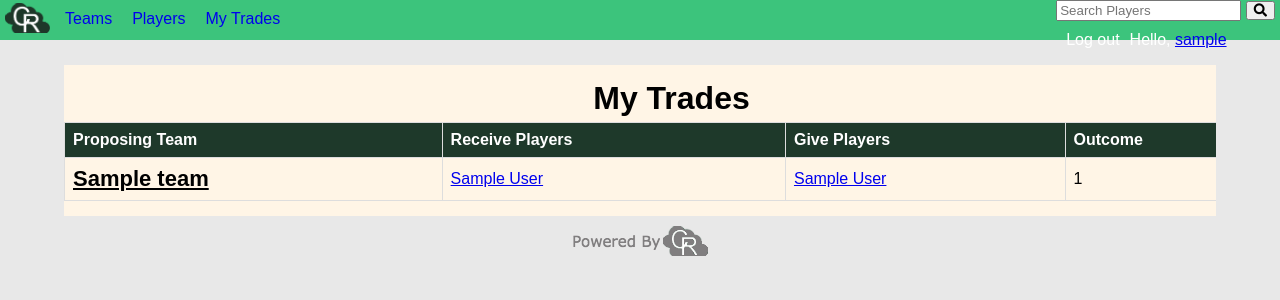
After one commit to Jabronious/CloudRoni, a Django app: a page that uses CloudRoni/templates/base.html in a window 1280 px wide. The commit adds this page. Shown: the top 300 px of the page. Run offline with Django 3.2, Linux system fonts and the light colour scheme; a user stored in the database is signed in; tables that the repository leaves empty hold one stand-in row (values such as "Sample post"); some libraries are stand-ins or nearby versions.

Commit message:
adds barebones for logic included in complete a trade

```diff
--- a/CloudRoni/models.py
+++ b/CloudRoni/models.py
@@ -87,10 +87,21 @@ class Trade(models.Model):
     is_completed = models.BooleanField(default=False)
     outcome = models.CharField(
         choices=OUTCOME_CHOICES,
-        max_length=10)
+        max_length=10,
+        default="Pending")
     created_date = models.DateTimeField()
     proposing_team_players = models.ManyToManyField(UserPlayer, related_name = "proposing_team_players")
     receiving_team_players = models.ManyToManyField(UserPlayer, related_name = "receiving_team_players")
 
     def __str__(self):
         return self.proposing_team.team_name + " -> " + self.receiving_team.team_name
+
+    def update_outcome(self, outcome):
+        if(outcome == 'accept'):
+            self.outcome = "Accepted"
+            pdb.set_trace()
+        else:
+            self.outcome = "Declined"
+
+        self.is_completed = True
+        self.save()
--- a/CloudRoni/static/CloudRoni/js/teams.js
+++ b/CloudRoni/static/CloudRoni/js/teams.js
@@ -35,6 +35,26 @@ function submitTrade(url) {
     });
 }
 
+function postTradeOutcome(url, _this) {
+    var outcome = $(_this).data("outcome")
+    var trade_id = $(_this).data("trade-id")
+
+    $.ajax({
+        url: url,
+        data: {
+            'outcome': outcome,
+            'trade_id': trade_id,
+        },
+        type: 'POST',
+        dataType: 'json',
+        success: function (data) {
+            if (data.outcome) {
+                $(_this).closest("td").replaceWith("<td>" + data.outcome + "</td>")
+            }
+        }
+    });
+}
+
 $(document).ready(function() {
     $(".player-select").on('click', function() {
         if ($(this).is(":checked")) {
--- a/CloudRoni/templates/base.html
+++ b/CloudRoni/templates/base.html
@@ -14,6 +14,7 @@
         </div>
         <a href="{% url 'cloud_roni:index' %}"><span class='nav-item'>Teams<span></a>
         <a href="{% url 'cloud_roni:all_players' %}"><span class='nav-item'>Players<span></a>
+        <a href="{% url 'cloud_roni:my_trades' %}"><span class='nav-item'>My Trades<span></a>
     </div>
 
 
--- /dev/null
+++ b/CloudRoni/templates/teams/trades_index.html
@@ -0,0 +1,56 @@
+{% extends 'base.html' %}
+{% load static %}
+{% load fontawesome %}
+{% load debug %}
+
+{% block content%}
+<script src="{% static 'CloudRoni/js/teams.js' %}"></script>
+<link rel="stylesheet" href="{% static 'CloudRoni/css/team.css' %}">
+
+<script type="text/javascript">
+    $(document).ready(function() {
+        $(".submit-outcome").on('click', function() {
+            postTradeOutcome('{% url "cloud_roni:complete_trade" %}', this);
+        });
+    });
+</script>
+
+<div id='player-table'>
+	<h1 class='page-header'>My Trades</h1>
+	{% if trade_list %}
+	<table>
+		<th>Proposing Team</th>
+		<th>Receive Players</th>
+    	<th>Give Players</th>
+    	<th>Outcome</th>
+		{% for trade in trade_list %}
+			<tr>
+			    <td><a href="{% url 'cloud_roni:team' trade.proposing_team.id %}">{{ trade.proposing_team }}</a></td>
+				<td>
+				    {% for player in trade.proposing_team_players.all %}
+				        <span><a href="{% url 'cloud_roni:players' trade.proposing_team.id player.id %}">{{ player }}</a></span>
+				    {% endfor %}
+				</td>
+				<td>
+				    {% for player in trade.receiving_team_players.all %}
+				        <span><a href="{% url 'cloud_roni:players' trade.receiving_team.id player.id %}">{{ player }}</a></span>
+				    {% endfor %}
+				</td>
+				<td>
+				    {% if trade.proposing_team.team_owner == user or trade.is_completed == True %}
+				        <span>{{ trade.outcome }}</span>
+				    {% else %}
+    				    <button class="submit-outcome" data-outcome="accept" data-trade-id="{{ trade.id }}">ACCEPT</button>
+    				    <button class="submit-outcome" data-outcome="decline" data-trade-id="{{ trade.id }}">DECLINE</button>
+    				{% endif %}
+				</td>
+			</tr>
+		{% endfor %}
+	{% else %}
+		<p>There are no trades</p>
+{% endif %}
+	</table>
+</div>
+
+
+{% endblock content %}
--- a/CloudRoni/urls.py
+++ b/CloudRoni/urls.py
@@ -23,4 +23,6 @@ urlpatterns = [
     url(r'^(?P<player_id>[0-9]+)/add_point/$', views.add_point, name='add_point'),
     url(r'^players/$', views.PlayersView.as_view(), name='all_players'),
     url(r'^(?P<team_id>[0-9]+)/trade/$', views.place_trade, name='place_trade'),
+    url(r'^trades/$', views.TradesView.as_view(), name='my_trades'),
+    url(r'^complete_trade/$', views.complete_trade, name='complete_trade')
 ]
--- a/CloudRoni/views.py
+++ b/CloudRoni/views.py
@@ -38,6 +38,15 @@ class PlayersView(generic.ListView):
 class TeamView(generic.DetailView):
 	model = Team
 	template_name = 'teams/detail.html'
+
+class TradesView(generic.ListView):
+	template_name = 'teams/trades_index.html'
+	context_object_name = 'trade_list'
+
+	def get_queryset(self):
+		team = Team.objects.get(team_owner=self.request.user)
+		result = Trade.objects.filter(receiving_team=team) | Trade.objects.filter(proposing_team=team)
+		return result
 
 @login_required
 def players(request, team_id, player_id):
@@ -173,6 +182,16 @@ def place_trade(request, team_id):
 	return render(request, 'teams/trade.html', {'requesting_team': requesting_team, 'receiving_team': receiving_team})
 
 @login_required
+@csrf_exempt
+def complete_trade(request):
+	trade = get_object_or_404(Trade, id=request.POST.get('trade_id'))
+	outcome = request.POST.get('outcome')
+
+	trade.update_outcome(outcome)
+
+	return JsonResponse({'outcome': trade.outcome})
+
+@login_required
 def delete_player(request, player_id):
 	player = get_object_or_404(UserPlayer, pk=player_id)
 	team = player.player_team
```
Also changed, not shown: CloudRoni/templatetags/debug.py (added, +20 -0 lines), CloudRoni/migrations/0011_auto_20180125_0156.py (added), CloudRoni/templatetags/__init__.py (added).
